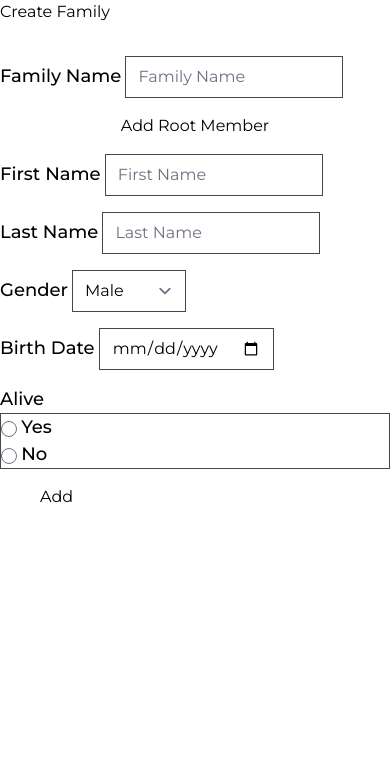
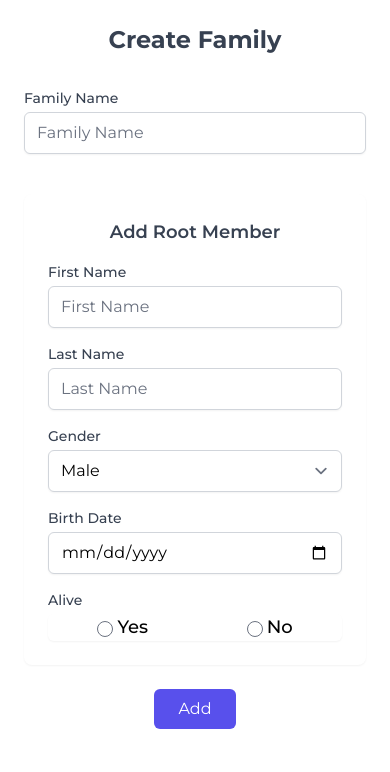
Before and after one commit to joekariuki3/lineage, a Flask app: page /create-family in a window 390 px wide. Shown: the part 72-844 px from the top of the page. Run offline with Flask 3, Linux system fonts and the light colour scheme; a user stored in the database is signed in; tables that the repository leaves empty hold one stand-in row (values such as "Sample post"); some libraries are stand-ins or nearby versions.

Commit message:
Refactor create family form layout using Tailwind CSS for better responsiveness and design

```diff
--- a/templates/create_family.html
+++ b/templates/create_family.html
@@ -1,130 +1,152 @@
 {% extends "base.html" %}
 
 {% block content %}
-<div class="content-section col-md-6 m-auto container">
-    <form action="" method="post" novalidate class="mb-4">
+<div class="container mx-auto max-w-2xl p-6">
+    <form action="" method="post" novalidate>
         {{ form.hidden_tag() }}
-        <fieldset class="form-group">
-            <legend class="border-bottom mb-4 mt-4">
-                <h3 class="fw-bold text-center">{{title}}</h3>
-            </legend>
-            <div class="form-group mt-4">
-                {{ form.name.label(class="form-control-lable")}}
 
-                <!-- if errors -->
-                {% if form.name.errors%}
-                {{ form.name(class="form-control form-control-lg is-invalid") }}
-                <div class="invalid-feedback">
+        <!-- Form Title -->
+        <div class="mb-8 text-center">
+            <h3 class="text-2xl font-bold text-gray-700">{{ title }}</h3>
+        </div>
+
+        <!-- Main Form Fields -->
+        <fieldset class="mb-6">
+            <div class="grid grid-cols-1 sm:grid-cols-2 gap-4">
+                <!-- Form Name -->
+                <div class="mb-4">
+                    {{ form.name.label(class="block text-sm font-medium text-gray-700") }}
+                    {% if form.name.errors %}
+                    {{ form.name(class="mt-1 block w-full rounded-md border-red-500 shadow-sm focus:border-indigo-500
+                    focus:ring-indigo-500 sm:text-sm") }}
+                    <p class="mt-2 text-sm text-red-600">
                         {% for error in form.name.errors %}
-                    <span>{{ error }}</span>
+                        {{ error }}
                         {% endfor %}
-                </div>
+                    </p>
                     {% else %}
-                {{ form.name(class="form-control form-control-lg") }}
+                    {{ form.name(class="mt-1 block w-full rounded-md border-gray-300 shadow-sm focus:border-indigo-500
+                    focus:ring-indigo-500 sm:text-sm") }}
                     {% endif %}
                 </div>
-            <!-- root member  start -->
-            <legend class="border-bottom mb-4 mt-4">
-                <h3 class="fw-bold text-center">Add Root Member</h3>
-            </legend>
-            <div class="form-group mt-4">
-                {{ memberForm.first_name.label(class="form-control-lable")}}
+            </div>
+        </fieldset>
 
-                <!-- if errors -->
-                {% if memberForm.first_name.errors%}
-                {{ memberForm.first_name(class="form-control form-control-lg is-invalid") }}
-                <div class="invalid-feedback">
+        <!-- Root Member Section -->
+        <div class="bg-white shadow-sm rounded-lg p-6 mb-6">
+            <h4 class="text-lg font-semibold text-gray-700 text-center mb-4">Add Root Member</h4>
+
+            <div class="grid grid-cols-1 sm:grid-cols-2 gap-4">
+                <!-- First Name -->
+                <div>
+                    {{ memberForm.first_name.label(class="block text-sm font-medium text-gray-700") }}
+                    {% if memberForm.first_name.errors %}
+                    {{ memberForm.first_name(class="mt-1 block w-full rounded-md border-red-500 shadow-sm
+                    focus:border-indigo-500 focus:ring-indigo-500 sm:text-sm") }}
+                    <p class="mt-2 text-sm text-red-600">
                         {% for error in memberForm.first_name.errors %}
-                    <span>{{ error }}</span>
+                        {{ error }}
                         {% endfor %}
-                </div>
+                    </p>
                     {% else %}
-                {{ memberForm.first_name(class="form-control form-control-lg") }}
-                {% endif %}
-            </div>
-            <div class="form-group mt-4">
-                {{ memberForm.last_name.label(class="form-control-lable")}}
-
-                <!-- if errors -->
-                {% if memberForm.last_name.errors%}
-                {{ memberForm.last_name(class="form-control form-control-lg is-invalid") }}
-                <div class="invalid-feedback">
-                    {% for error in memberForm.last_name.errors %}
-                    <span>{{ error }}</span>
-                    {% endfor %}
-                </div>
-                {% else %}
-                {{ memberForm.last_name(class="form-control form-control-lg") }}
-                {% endif %}
-            </div>
-            <div class="form-group mt-4">
-                {{ memberForm.gender.label(class="form-control-lable")}}
-
-                <!-- if errors -->
-                {% if memberForm.gender.errors%}
-                {{ memberForm.gender(class="form-control form-control-lg is-invalid") }}
-                <div class="invalid-feedback">
-                    {% for error in memberForm.gender.errors %}
-                    <span>{{ error }}</span>
-                    {% endfor %}
-                </div>
-                {% else %}
-                {{ memberForm.gender(class="form-control form-control-lg") }}
-                {% endif %}
-            </div>
-            <div class="form-group mt-4">
-                {{ memberForm.birthdate.label(class="form-control-lable")}}
-
-                <!-- if errors -->
-                {% if memberForm.birthdate.errors%}
-                {{ memberForm.birthdate(class="form-control form-control-lg is-invalid") }}
-                <div class="invalid-feedback">
-                    {% for error in memberForm.birthdate.errors %}
-                    <span>{{ error }}</span>
-                    {% endfor %}
-                </div>
-                {% else %}
-                {{ memberForm.birthdate(class="form-control form-control-lg") }}
-                {% endif %}
-            </div>
-            <div class="form-group mt-4 alive">
-                {{ memberForm.alive.label(class="form-control-lable")}}
-
-                <!-- if errors -->
-                {% if memberForm.alive.errors%}
-                {{ memberForm.alive(class="form-control form-control-lg is-invalid d-flex list-unstyled
-                justify-content-around") }}
-                <div class="invalid-feedback">
-                    {% for error in memberForm.alive.errors %}
-                    <span>{{ error }}</span>
-                    {% endfor %}
-                </div>
-                {% else %}
-                {{ memberForm.alive(class="form-control form-control-lg d-flex list-unstyled justify-content-around") }}
-                {% endif %}
-            </div>
-            <div class="form-group mt-4 deathdate hide">
-                {{ memberForm.deathdate.label(class="form-control-lable")}}
-
-                <!-- if errors -->
-                {% if memberForm.deathdate.errors%}
-                {{ memberForm.deathdate(class="form-control form-control-lg is-invalid") }}
-                <div class="invalid-feedback">
-                    {% for error in memberForm.deathdate.errors %}
-                    <span>{{ error }}</span>
-                    {% endfor %}
-                </div>
-                {% else %}
-                {{ memberForm.deathdate(class="form-control form-control-lg") }}
+                    {{ memberForm.first_name(class="mt-1 block w-full rounded-md border-gray-300 shadow-sm
+                    focus:border-indigo-500 focus:ring-indigo-500 sm:text-sm") }}
                     {% endif %}
                 </div>
 
-            <!-- root member end -->
+                <!-- Last Name -->
+                <div>
+                    {{ memberForm.last_name.label(class="block text-sm font-medium text-gray-700") }}
+                    {% if memberForm.last_name.errors %}
+                    {{ memberForm.last_name(class="mt-1 block w-full rounded-md border-red-500 shadow-sm
+                    focus:border-indigo-500 focus:ring-indigo-500 sm:text-sm") }}
+                    <p class="mt-2 text-sm text-red-600">
+                        {% for error in memberForm.last_name.errors %}
+                        {{ error }}
+                        {% endfor %}
+                    </p>
+                    {% else %}
+                    {{ memberForm.last_name(class="mt-1 block w-full rounded-md border-gray-300 shadow-sm
+                    focus:border-indigo-500 focus:ring-indigo-500 sm:text-sm") }}
+                    {% endif %}
+                </div>
 
-            <div class="form-group mt-4 mb-2 d-flex justify-content-center">
-                {{ form.submit(class="btn btn-lg btn-primary button") }}
+                <!-- Gender -->
+                <div>
+                    {{ memberForm.gender.label(class="block text-sm font-medium text-gray-700") }}
+                    {% if memberForm.gender.errors %}
+                    {{ memberForm.gender(class="mt-1 block w-full rounded-md border-red-500 shadow-sm
+                    focus:border-indigo-500 focus:ring-indigo-500 sm:text-sm") }}
+                    <p class="mt-2 text-sm text-red-600">
+                        {% for error in memberForm.gender.errors %}
+                        {{ error }}
+                        {% endfor %}
+                    </p>
+                    {% else %}
+                    {{ memberForm.gender(class="mt-1 block w-full rounded-md border-gray-300 shadow-sm
+                    focus:border-indigo-500 focus:ring-indigo-500 sm:text-sm") }}
+                    {% endif %}
                 </div>
-        </fieldset>
+
+                <!-- Birthdate -->
+                <div>
+                    {{ memberForm.birthdate.label(class="block text-sm font-medium text-gray-700") }}
+                    {% if memberForm.birthdate.errors %}
+                    {{ memberForm.birthdate(class="mt-1 block w-full rounded-md border-red-500 shadow-sm
+                    focus:border-indigo-500 focus:ring-indigo-500 sm:text-sm") }}
+                    <p class="mt-2 text-sm text-red-600">
+                        {% for error in memberForm.birthdate.errors %}
+                        {{ error }}
+                        {% endfor %}
+                    </p>
+                    {% else %}
+                    {{ memberForm.birthdate(class="mt-1 block w-full rounded-md border-gray-300 shadow-sm
+                    focus:border-indigo-500 focus:ring-indigo-500 sm:text-sm") }}
+                    {% endif %}
+                </div>
+
+                <!-- Alive Checkbox -->
+                <div class="alive">
+                    {{ memberForm.alive.label(class="block text-sm font-medium text-gray-700") }}
+                    {% if memberForm.alive.errors %}
+                    {{ memberForm.alive(class="mt-1 block w-full rounded-md border-red-500 shadow-sm
+                    focus:border-indigo-500 focus:ring-indigo-500 sm:text-sm") }}
+                    <p class="mt-2 text-sm text-red-600">
+                        {% for error in memberForm.alive.errors %}
+                        {{ error }}
+                        {% endfor %}
+                    </p>
+                    {% else %}
+                    {{ memberForm.alive(class="flex justify-around mt-1 block w-full rounded-md border-gray-300
+                    shadow-sm
+                    focus:border-indigo-500 focus:ring-indigo-500 sm:text-sm") }}
+                    {% endif %}
+                </div>
+
+                <!-- Conditional Deathdate -->
+                <div class="deathdate hide">
+                    {{ memberForm.deathdate.label(class="block text-sm font-medium text-gray-700") }}
+                    {% if memberForm.deathdate.errors %}
+                    {{ memberForm.deathdate(class="mt-1 block w-full rounded-md border-red-500 shadow-sm
+                    focus:border-indigo-500 focus:ring-indigo-500 sm:text-sm") }}
+                    <p class="mt-2 text-sm text-red-600">
+                        {% for error in memberForm.deathdate.errors %}
+                        {{ error }}
+                        {% endfor %}
+                    </p>
+                    {% else %}
+                    {{ memberForm.deathdate(class="mt-1 block w-full rounded-md border-gray-300 shadow-sm
+                    focus:border-indigo-500 focus:ring-indigo-500 sm:text-sm") }}
+                    {% endif %}
+                </div>
+            </div>
+        </div>
+
+        <!-- Submit Button -->
+        <div class="mt-6 text-center">
+            {{ form.submit(class="px-6 py-2 bg-indigo-600 text-white rounded-md hover:bg-indigo-700 focus:outline-none
+            focus:ring-2 focus:ring-indigo-500") }}
+        </div>
     </form>
 </div>
 {% endblock %}
```
Lines whose indentation alone changed are shown as unchanged.
